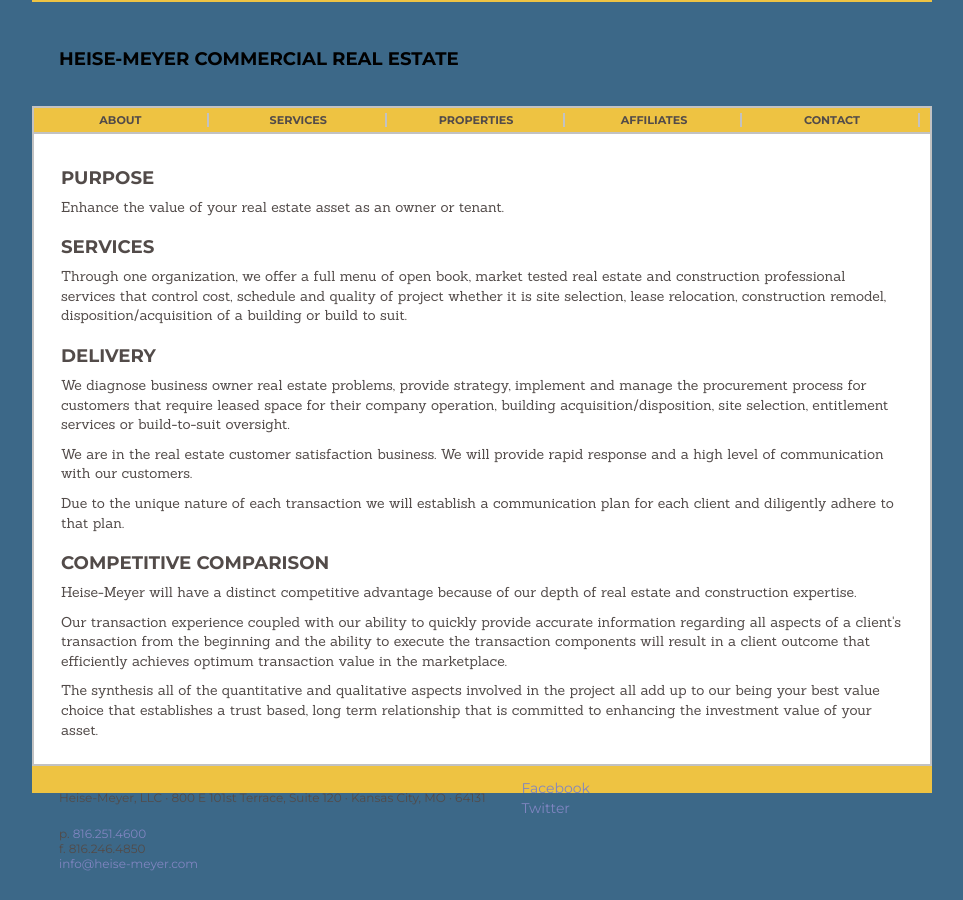
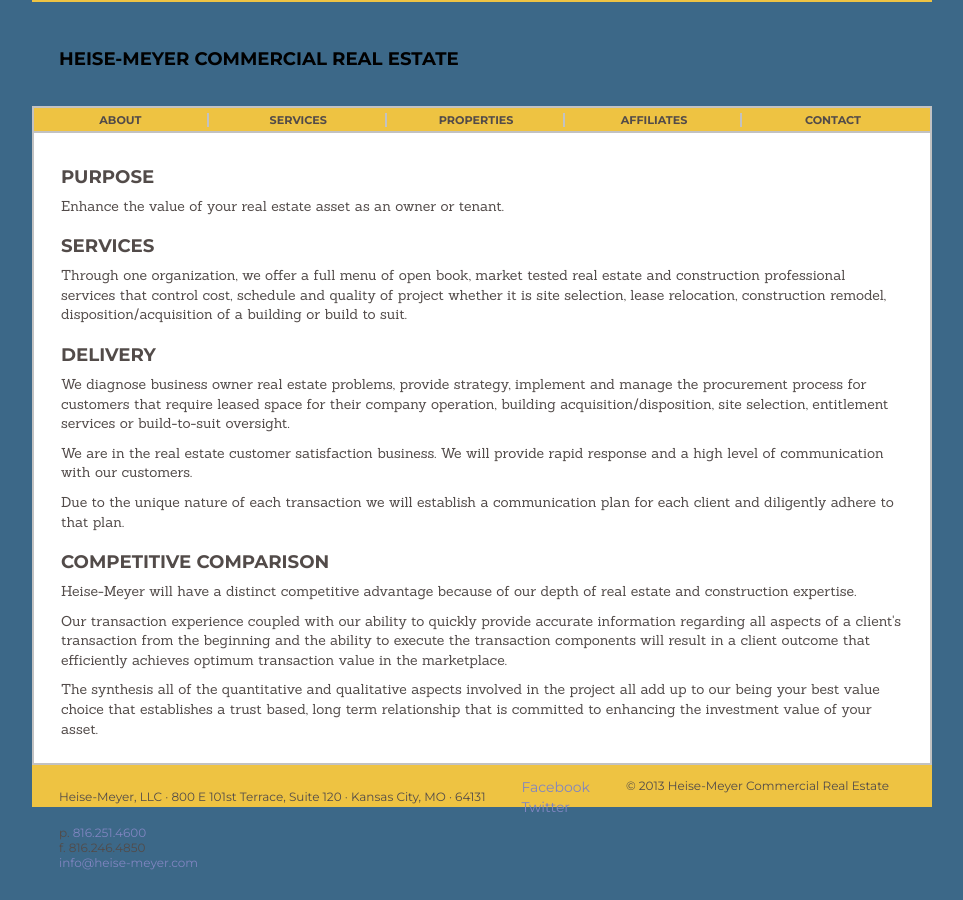
Before and after one commit to jiko/heisemeyer, a Jekyll site: the page built from index.html, in a window 1280 px wide. Shown: the whole page, without its empty margins (158-1121 px from the left). Built offline with Jekyll 4.4.1, drawn with Linux system fonts in a browser that asks for light colours.

Commit message:
More Styling changes
Fixed extra border at the right of nav. Changed nav padding to percent
for proportional changes when experimenting with site width. Added
copyright line to footer and began styling changes to contact info in
footer.

```diff
--- a/_layouts/default.html
+++ b/_layouts/default.html
@@ -25,7 +25,7 @@
             		<li><a href="{{ site.baseurl }}/services.html">Services</a></li>
               		<li><a href="{{ site.baseurl }}/properties.html">Properties</a></li>
               		<li><a href="{{ site.basurl  }}/affiliates.html">Affiliates</a></li>
-              		<li><a href="{{ site.baseurl }}/contact.html">Contact</a></i>
+              		<li id="last"><a href="{{ site.baseurl }}/contact.html">Contact</a></i>
 			</nav>
 			<article>
 
@@ -33,6 +33,7 @@
 
 			</article>
             <footer>
+            	&copy; 2013 Heise-Meyer Commercial Real Estate
               <div class="contact">
                 <p>
                   {% include address.html %}
--- a/css/main.css
+++ b/css/main.css
@@ -94,7 +94,7 @@
 	height: auto;}
 nav ul {
 	margin: 0px;
-	padding: 5px 0px;
+	padding: 0.5% 0px;
 	border-top: 2px solid #c2c2c2;
 	border-left: 2px solid #c2c2c2;
 	border-right: 2px solid #c2c2c2;}
@@ -109,7 +109,8 @@
 	color: #524B49 !important;
 	text-decoration: none;}
 nav li a:hover, nav li a.current {
-	color: #000000 !important;}
+	color: #000000 !important;
+	text-decoration: none !important;}
 
 .site .meta {
   color: #aaa;
@@ -132,9 +133,9 @@
 }
 
 footer .rss {
-  margin-top: 1.1em;
   margin-right: -.2em;
   float: right;
+  text-align: right;
 }
 
 footer .rss img {
```
